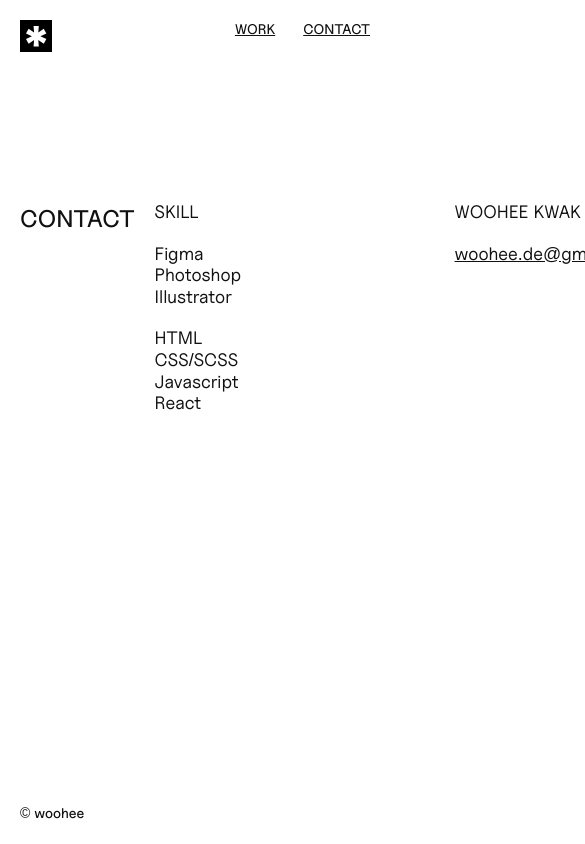
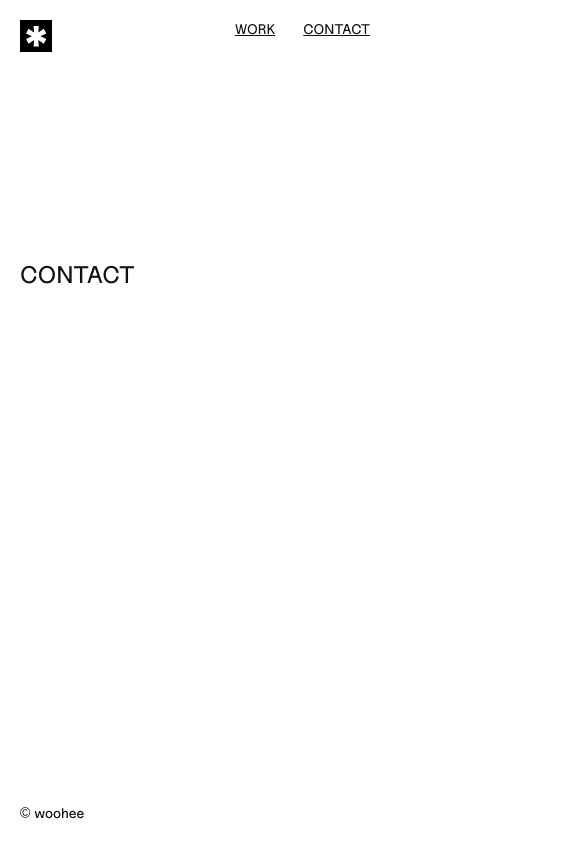
Before and after one commit to woohee-de/asterisk, a React (Vite) app: page /contact in a window 390 px wide. Shown: the top 844 px of the page, 585 px wide, since content can reach past the window. Built offline with nearby package versions, Linux system fonts and the light colour scheme.

Commit message:
반응형 타블렛 완료

```diff
--- a/src/assets/scss/base/_common.scss
+++ b/src/assets/scss/base/_common.scss
@@ -27,15 +27,18 @@
 	--sidewid: 500px;
 }
 
+$tablet :1500px;
+$mobile : 880px;
+
 /*tablet*/
-@media screen and (max-width: 1179px) {
+@media screen and (max-width: $tablet) {
 	:root {
-		--sidewid :400px;
+		--sidewid :360px;
 		--gap:32px;
 	}
 }
 /*mobile*/
-@media screen and (max-width: 880px) {
+@media screen and (max-width: $mobile) {
 	:root {
 		--gap:20px;
 	}
@@ -51,10 +54,10 @@ body {
 
 
 /*tablet*/
-@media screen and (max-width: 1179px) {
+@media screen and (max-width: $tablet) {
 }
 /*mobile*/
-@media screen and (max-width: 880px) {
+@media screen and (max-width: $mobile) {
     // h1,h2 {
     //     font-weight: 500;
     //     font-size:var(--font-lg);
@@ -89,33 +92,3 @@ body {
 		background-image: url(/images/icon-arrow-diagonal.svg);
 	}
 }
-
-.cursor {
-	width: 80px;
-	height: 80px;
-	background:transparent url(/images/logo-only.svg) no-repeat center/100%;
-    border-radius: 50%;
-	position: fixed;
-	top: -9999px;
-	left: -9999px;
-	transition: transform 0.2s;
-	z-index: 20;
-	opacity: 0;
-	pointer-events: none;
-}
-
-
-.cursor.on {
-	opacity: 1;
-	animation: rotate 2s infinite linear;
-}
-
-
-@keyframes rotate {
-	0% {
-		transform:rotate(0deg);
-	}
-	100% {
-		transform:rotate(360deg);
-	}
-}
--- /dev/null
+++ b/src/assets/scss/components/_cursor.scss
@@ -0,0 +1,29 @@
+.cursor {
+	width: 80px;
+	height: 80px;
+	background:transparent url(/images/logo-only.svg) no-repeat center/100%;
+    border-radius: 50%;
+	position: fixed;
+	top: -9999px;
+	left: -9999px;
+	transition: transform 0.2s;
+	z-index: 20;
+	opacity: 0;
+	pointer-events: none;
+}
+
+
+.cursor.on {
+	opacity: 1;
+	animation: rotate 2s infinite linear;
+}
+
+
+@keyframes rotate {
+	0% {
+		transform:rotate(0deg);
+	}
+	100% {
+		transform:rotate(360deg);
+	}
+}
--- a/src/assets/scss/components/_dialog.scss
+++ b/src/assets/scss/components/_dialog.scss
@@ -33,10 +33,6 @@
         margin: 0 auto;
     }
 
-    &__img {
-        height: 100%;
-    }
-
     &::backdrop {
         background-color: rgba(0, 0, 0, 1);
     }
@@ -49,3 +45,13 @@
         filter: invert(100%);
     }
 }
+
+/*tablet*/
+@media screen and (max-width: $tablet) {
+    .dialog-viewer {
+        &__img {
+            width: 100%;
+        }
+    }
+
+}
--- a/src/assets/scss/index.scss
+++ b/src/assets/scss/index.scss
@@ -10,6 +10,7 @@
 @import './layout/_footer';
 
 @import './components/_dialog';
+@import './components/_cursor';
 
 @import './pages/_work';
 @import './pages/_contact';
--- a/src/assets/scss/layout/_header.scss
+++ b/src/assets/scss/layout/_header.scss
@@ -3,7 +3,9 @@
   display: flex;
   justify-content: space-between;
   position: sticky;
+  width: 100%;
   top: 0;
+  z-index: 99;
 }
 
 .logo {
--- a/src/assets/scss/layout/_layout.scss
+++ b/src/assets/scss/layout/_layout.scss
@@ -2,6 +2,7 @@
   display: flex;
   flex-direction: column;
   height: 100vh;
+  overflow-y: auto;
 }
 
 .header {
--- a/src/assets/scss/layout/_main.scss
+++ b/src/assets/scss/layout/_main.scss
@@ -2,14 +2,20 @@
   padding-inline: var(--gap);
 
   &__layout {
-    display: flex;
-    gap: var(--gap);
     padding-top: 130px;
+    display: grid;
+    grid-template-columns: var(--sidewid) auto;
+    grid-template-areas: 'title contents';
+    column-gap: var(--gap);
+    transition: 0.2s;
   }
 }
 
 .main-sidebar {
-  width: var(--sidewid);
+  grid-area: title;
+  position: sticky;
+  height: fit-content;
+  top: 258px;
 
   &__title {
     font-size: var(--font-xl);
@@ -19,5 +25,5 @@
 }
 
 .main-container {
-  flex: 1;
+  grid-area: contents;
 }
--- a/src/assets/scss/pages/_contact.scss
+++ b/src/assets/scss/pages/_contact.scss
@@ -24,3 +24,28 @@
         text-decoration: underline;
     }
 }
+
+/*tablet*/
+@media screen and (max-width: $tablet) {
+    .contact {
+        width: 100%;
+        flex-direction: column;
+        gap: 60px;
+
+        &__item {
+            &--email {
+                order: 1;
+            }
+
+            &--skill {
+                order: 2;
+            }
+        }
+    }
+
+}
+
+/*mobile*/
+@media screen and (max-width: $mobile) {
+
+}
--- a/src/assets/scss/pages/_detail.scss
+++ b/src/assets/scss/pages/_detail.scss
@@ -60,3 +60,18 @@
     }
   }
 }
+
+/*tablet*/
+@media screen and (max-width: $tablet) {
+
+}
+
+/*mobile*/
+@media screen and (max-width: $mobile) {
+  .detail-info {
+    &__desc {
+      max-width: 100%;
+    }
+  }
+
+}
--- a/src/assets/scss/pages/_work.scss
+++ b/src/assets/scss/pages/_work.scss
@@ -1,4 +1,4 @@
-.catchphrase {
+.slogun {
   font-size: 50px;
   line-height: 1;
 }
@@ -35,7 +35,7 @@
 }
 
 /*tablet*/
-@media screen and (max-width: 1179px) {
+@media screen and (max-width: $tablet) {
 	.work {
     &__list{
       grid-template-columns: repeat(1, 1fr);
@@ -44,6 +44,6 @@
   }
 }
 /*mobile*/
-@media screen and (max-width: 880px) {
+@media screen and (max-width: $mobile) {
 
 }
--- a/src/pages/Contact.jsx
+++ b/src/pages/Contact.jsx
@@ -12,7 +12,7 @@ function Contact() {
         </MainSidebar>
         <MainContainer>
           <div className="contact">
-            <div className="contact__item">
+            <div className="contact__item contact__item--skill">
               <dl className="contact__dl">
                 <dt className="contact__dt">SKILL</dt>
 
@@ -26,7 +26,7 @@ function Contact() {
                 <dd className="contact__dd">React</dd>
               </dl>
             </div>
-            <div className="contact__item">
+            <div className="contact__item contact__item--email">
               <dl className="cantact__dl">
                 <dt className="contact__dt">WOOHEE KWAK</dt>
                 <dd className="contact__dd contact__mail">
--- a/src/pages/Work.jsx
+++ b/src/pages/Work.jsx
@@ -8,7 +8,7 @@ function Work() {
   return (
     <>
       <div className="main-section">
-        <p className="catchphrase">
+        <p className="slogun">
           Symbol is ASTERISK, means a designer
           <br />
           who knows What is IMPORTANT
```
